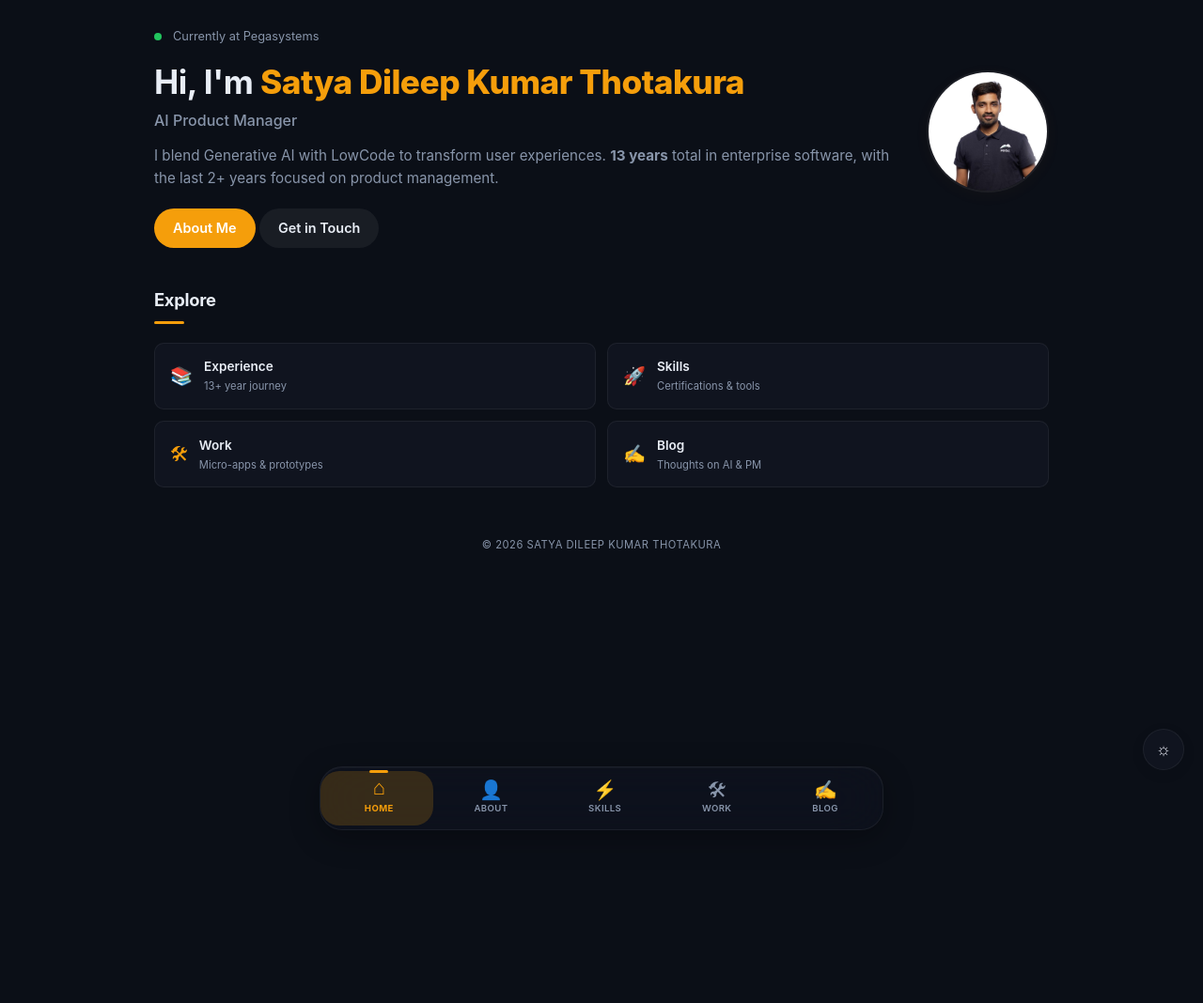
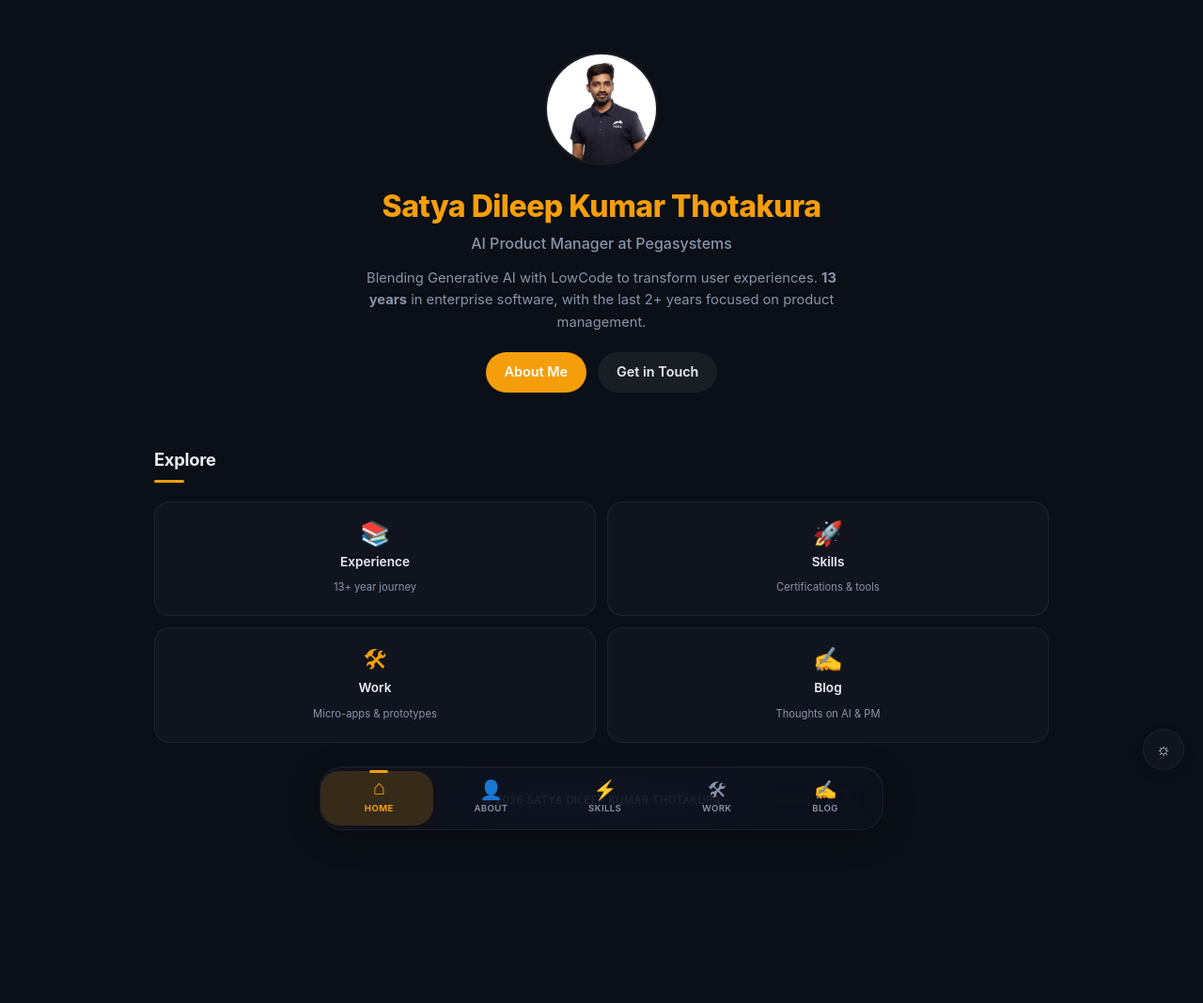
Before and after one commit to SatyaDileep/SatyaDileep.github.io, a Jekyll site: the page built from index.md, in a window 1280 px wide. Shown: the whole page at 94% size. Built offline with Jekyll 4.4.1, drawn with Linux system fonts in a browser that asks for light colours; before the commit the page ends 900 px from its top, so only the background shows below that; part of the change alters nothing that is shown.

Commit message:
Redesign home page: centered layout, cleaner hero, card-style quick links, consistent trailing slashes

```diff
--- a/index.md
+++ b/index.md
@@ -4,58 +4,58 @@ title: Home
 ---
 
 <style>
-.hero-flex { display: flex; gap: 2rem; align-items: center; flex-wrap: wrap; justify-content: space-between; }
-.hero-text { flex: 1; min-width: 240px; }
-.hero h1 { font-size: clamp(1.6rem, 4vw, 2.2rem); letter-spacing: -0.5px; line-height: 1.2; margin: 0 0 0.5rem; }
-.hero .primary { color: var(--primary); font-weight: 800; }
-.hero .subtitle { font-size: 1rem; color: var(--muted); margin-bottom: 0.75rem; font-weight: 500; }
-.hero p { color: var(--muted); margin: 0 0 1rem; font-size: 0.95rem; line-height: 1.6; }
-.hero-avatar { flex: 0 0 130px; position: relative; }
+.hero {
+  text-align: center;
+  padding: 2rem 0 1rem;
+}
+.hero-avatar {
+  width: 120px; height: 120px; margin: 0 auto 1.5rem;
+  position: relative;
+}
 .hero-avatar::before {
-  content: ''; position: absolute; inset: -8px; border-radius: 50%;
+  content: ''; position: absolute; inset: -10px; border-radius: 50%;
   background: radial-gradient(circle, var(--primary-dim) 0%, transparent 70%);
-  animation: pulseGlow 3s ease-in-out infinite;
+  animation: pulseGlow 4s ease-in-out infinite;
 }
-@keyframes pulseGlow { 0%, 100% { transform: scale(1); opacity: 0.6; } 50% { transform: scale(1.08); opacity: 1; } }
-.avatar { width: 130px; height: 130px; border-radius: 50%; object-fit: cover; position: relative; z-index: 1; border: 2px solid var(--border); }
-.status-dot { display: inline-block; width: 8px; height: 8px; border-radius: 50%; background: #22c55e; margin-right: 6px; vertical-align: middle; }
-.status-text { display: inline-flex; align-items: center; gap: 6px; font-size: 0.8rem; color: var(--muted); margin-bottom: 1rem; }
-.quick-links { display: grid; grid-template-columns: repeat(2, 1fr); gap: 0.75rem; margin-top: 0.5rem; }
+@keyframes pulseGlow { 0%, 50%, 100% { transform: scale(1); opacity: 0.5; } 70% { transform: scale(1.1); opacity: 1; } }
+.avatar { width: 120px; height: 120px; border-radius: 50%; object-fit: cover; position: relative; z-index: 1; border: 2px solid var(--border); }
+.hero h1 { font-size: clamp(1.5rem, 3.5vw, 2rem); letter-spacing: -0.5px; line-height: 1.25; margin: 0 0 0.35rem; }
+.hero .name { color: var(--primary); font-weight: 800; }
+.hero .subtitle { font-size: 1rem; color: var(--muted); margin: 0 0 0.75rem; font-weight: 500; }
+.hero .tagline { color: var(--muted); margin: 0 auto 1.25rem; font-size: 0.92rem; line-height: 1.6; max-width: 520px; }
+.hero-btns { display: flex; gap: 0.75rem; justify-content: center; flex-wrap: wrap; }
+
+.quick-links { display: grid; grid-template-columns: repeat(2, 1fr); gap: 0.75rem; }
 .quick-link-card {
-  display: flex; align-items: center; gap: 0.75rem; padding: 0.85rem 1rem;
-  background: var(--surface); border: 1px solid var(--border); border-radius: var(--radius-sm);
-  text-decoration: none; transition: var(--transition);
+  display: flex; flex-direction: column; align-items: center; gap: 0.4rem;
+  padding: 1.25rem 0.75rem;
+  background: var(--surface); border: 1px solid var(--border); border-radius: var(--radius);
+  text-decoration: none; text-align: center; transition: var(--transition);
 }
-.quick-link-card:hover { border-color: var(--primary); transform: translateY(-2px); box-shadow: var(--shadow); }
-.quick-link-card .qli { font-size: 1.2rem; flex-shrink: 0; }
-.quick-link-card .qlb { display: flex; flex-direction: column; }
+.quick-link-card:hover { border-color: var(--primary); transform: translateY(-3px); box-shadow: var(--shadow-lg); }
+.quick-link-card .qli { font-size: 1.6rem; line-height: 1; }
 .quick-link-card h3 { margin: 0; font-size: 0.85rem; color: var(--text); font-weight: 600; }
 .quick-link-card p { margin: 0; font-size: 0.7rem; color: var(--muted); }
+
 @media (max-width: 480px) {
-  .hero-flex { flex-direction: column; text-align: center; gap: 1.25rem; }
-  .hero-avatar { flex: 0 0 100px; }
+  .hero { padding: 1.5rem 0 0.5rem; }
+  .hero-avatar { width: 100px; height: 100px; margin-bottom: 1rem; }
   .avatar { width: 100px; height: 100px; }
-  .quick-links { grid-template-columns: 1fr 1fr; gap: 0.5rem; }
-  .quick-link-card { flex-direction: column; text-align: center; padding: 0.75rem; }
-  .quick-link-card .qlb { align-items: center; }
+  .quick-links { gap: 0.5rem; }
+  .quick-link-card { padding: 1rem 0.5rem; }
 }
 </style>
 
 <section class="hero">
-  <div class="hero-flex">
-    <div class="hero-text">
-      <div class="status-text"><span class="status-dot"></span> Currently at Pegasystems</div>
-      <h1>Hi, I'm <span class="primary">Satya Dileep Kumar Thotakura</span></h1>
-      <p class="subtitle">AI Product Manager</p>
-      <p>I blend Generative AI with LowCode to transform user experiences. <strong><span id="exp-years"></span> years</strong> total in enterprise software, with the last 2+ years focused on product management.</p>
-      <div style="margin-top:1.25rem">
-        <a href="{{ '/about' | relative_url }}" class="btn">About Me</a>
-        <a href="{{ '/contact' | relative_url }}" class="btn secondary">Get in Touch</a>
-      </div>
-    </div>
-    <div class="hero-avatar">
-      <img src="{{ '/assets/mypic.jfif' | relative_url }}" alt="Satya Dileep" class="avatar" loading="lazy">
-    </div>
+  <div class="hero-avatar">
+    <img src="{{ '/assets/mypic.jfif' | relative_url }}" alt="Satya Dileep" class="avatar" loading="lazy">
+  </div>
+  <h1><span class="name">Satya Dileep Kumar Thotakura</span></h1>
+  <p class="subtitle">AI Product Manager at Pegasystems</p>
+  <p class="tagline">Blending Generative AI with LowCode to transform user experiences. <strong><span id="exp-years"></span> years</strong> in enterprise software, with the last 2+ years focused on product management.</p>
+  <div class="hero-btns">
+    <a href="{{ '/about' | relative_url }}" class="btn">About Me</a>
+    <a href="{{ '/contact' | relative_url }}" class="btn secondary">Get in Touch</a>
   </div>
 </section>
 
@@ -64,31 +64,23 @@ title: Home
   <div class="quick-links">
     <a href="{{ '/about' | relative_url }}" class="quick-link-card">
       <span class="qli">&#128218;</span>
-      <div class="qlb">
-        <h3>Experience</h3>
-        <p>13+ year journey</p>
-      </div>
+      <h3>Experience</h3>
+      <p>13+ year journey</p>
     </a>
     <a href="{{ '/skills' | relative_url }}" class="quick-link-card">
       <span class="qli">&#128640;</span>
-      <div class="qlb">
-        <h3>Skills</h3>
-        <p>Certifications & tools</p>
-      </div>
+      <h3>Skills</h3>
+      <p>Certifications & tools</p>
     </a>
-    <a href="{{ '/micro-apps' | relative_url }}" class="quick-link-card">
+    <a href="{{ '/micro-apps/' | relative_url }}" class="quick-link-card">
       <span class="qli">&#128736;</span>
-      <div class="qlb">
-        <h3>Work</h3>
-        <p>Micro-apps & prototypes</p>
-      </div>
+      <h3>Work</h3>
+      <p>Micro-apps & prototypes</p>
     </a>
     <a href="{{ '/blog' | relative_url }}" class="quick-link-card">
       <span class="qli">&#9997;</span>
-      <div class="qlb">
-        <h3>Blog</h3>
-        <p>Thoughts on AI & PM</p>
-      </div>
+      <h3>Blog</h3>
+      <p>Thoughts on AI & PM</p>
     </a>
   </div>
 </section>
```
